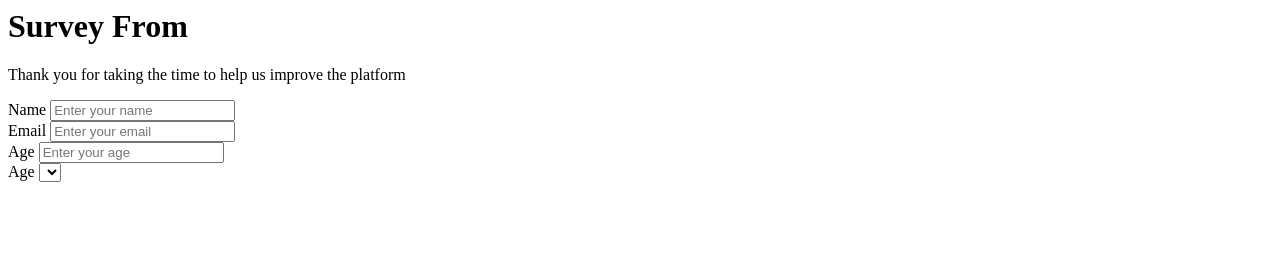
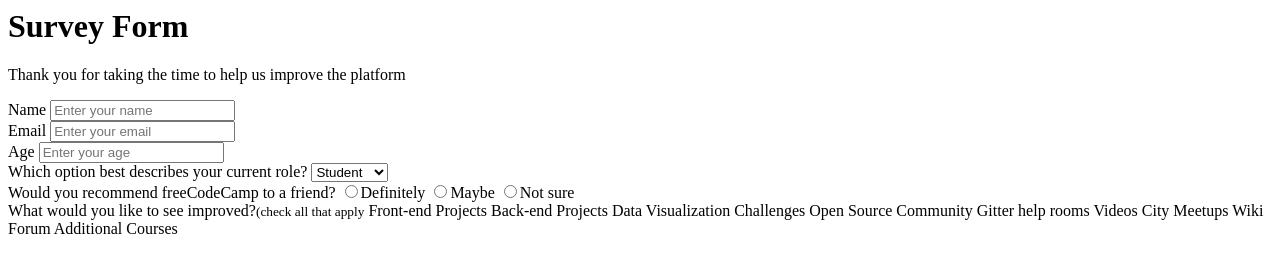
Before and after one commit to Guvency/surveyForm, a plain HTML site: page index.html in a window 1280 px wide. Drawn offline with Linux system fonts and the light colour scheme.

Commit message:
Update index.html

```diff
--- a/index.html
+++ b/index.html
@@ -1,6 +1,7 @@
+<script src="https://cdn.freecodecamp.org/testable-projects-fcc/v1/bundle.js"></script>
 
 <body>
-<h1 id="title">Survey From</h1>
+<h1 id="title">Survey Form</h1>
 <p id=description>Thank you for taking the time to help us improve the platform
 </p>
 
@@ -21,11 +22,39 @@
   </div>
 
   <div class="form-control">
-    <label for="role" id="label-role"> Age </label>
+    <label for="role" id="label-role">Which option best describes your current role?</label>
     <select name="role" id="role">
-      opt
+      <option value="student">Student</option>
+      <option value="full-time">Full-time</option>
+      <option value="part-time">Part-time</option>
+      <option value="other">Other</option>
+    </select>
 
-    </select>
+    <div class="form-control">
+    <label>Would you recommend freeCodeCamp to a friend?</label>
+     <label for="recommend-1" id="recommend-1" ><input type="radio" name="recommend"/>Definitely</label>
+     <label for="recommend-2" id="recommend-2"><input type="radio" name="recommend"/>Maybe</label>
+     <label for="recommend-3" id="recommend-3"><input type="radio" name="recommend"/>Not sure</label>
+       </div>
+
+    <div class="form-control">
+      <label> What would you like to see improved?<small>(check all that apply</small></label>
+
+      <label for="improve-1">Front-end Projects</label>
+      <label for="improve-1">Back-end Projects</label>
+      <label for="improve-1">Data Visualization</label>
+      <label for="improve-1">Challenges</label>
+      <label for="improve-1">Open Source Community</label>
+      <label for="improve-1">Gitter help rooms</label>
+      <label for="improve-1">Videos</label>
+      <label for="improve-1">City Meetups</label>
+      <label for="improve-1">Wiki</label>
+      <label for="improve-1">Forum</label>
+      <label for="improve-1">Additional Courses</label>
+
+
+    </div>
+
   </div>
 
 </form>
```
